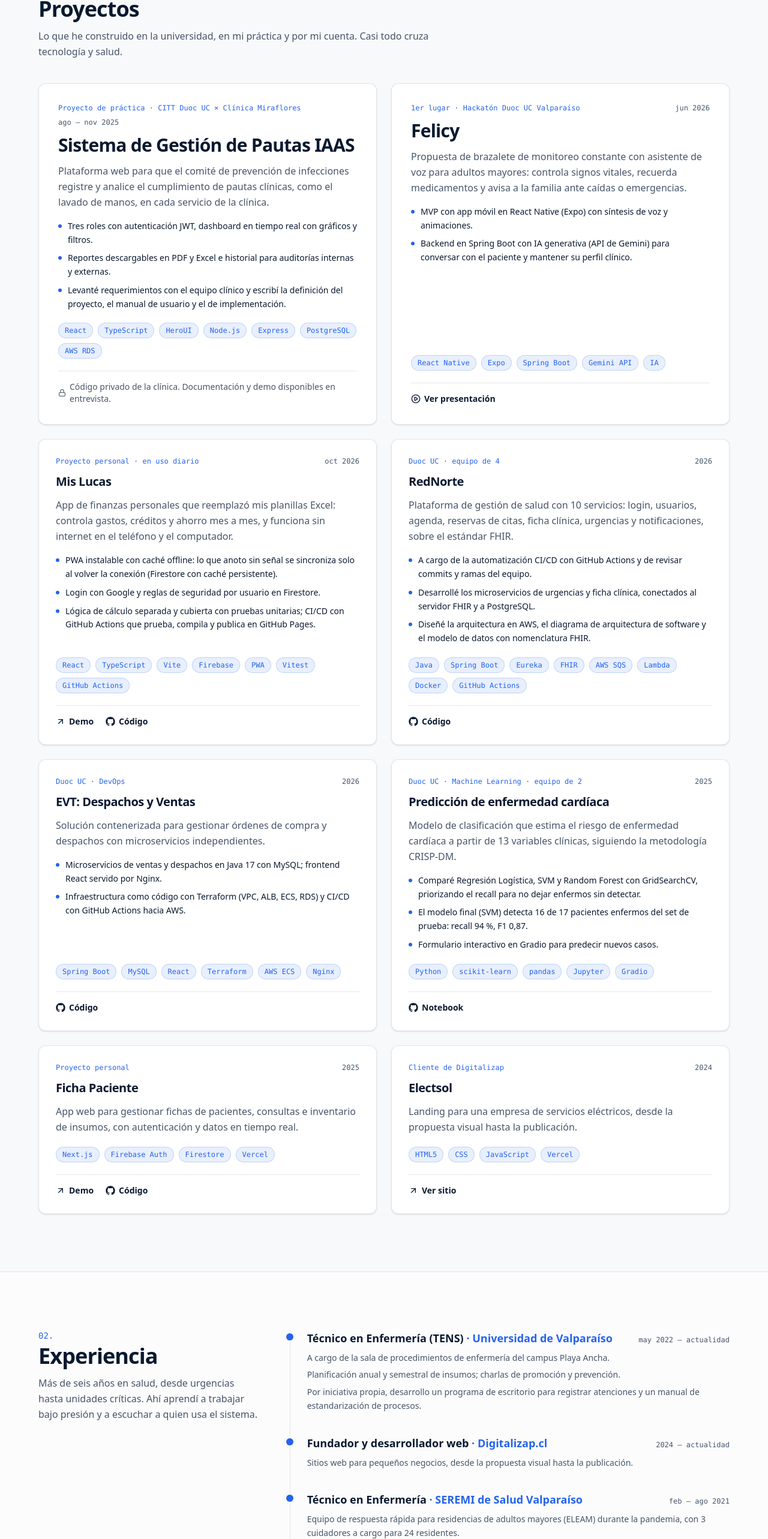
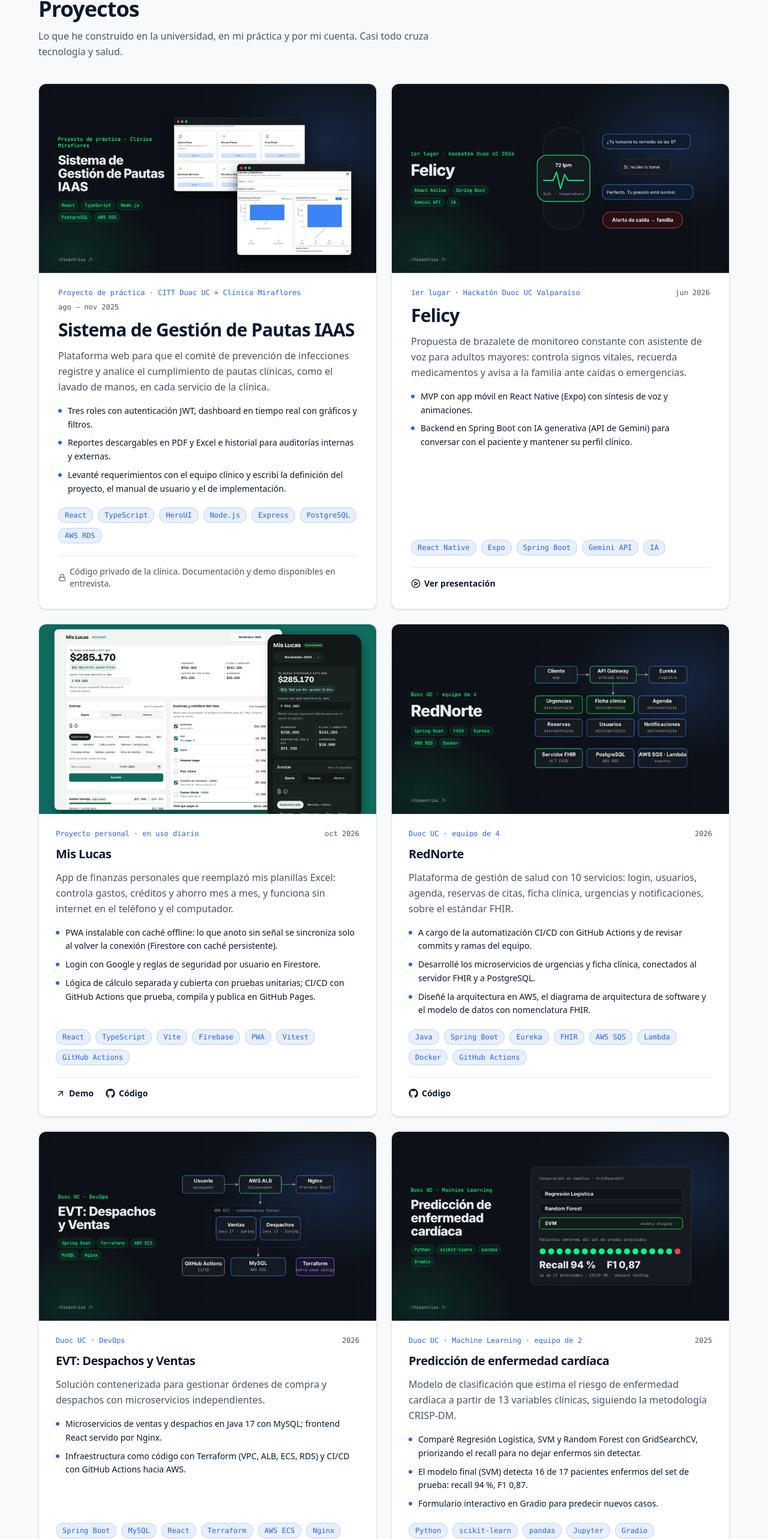
Before and after one commit to diariasHub/diariasHub.github.io, a Next.js app: page / in a window 1280 px wide. Shown: the part 904-3470 px from the top of the page at 60% size. Built offline with nearby package versions, Linux system fonts and the light colour scheme.

Commit message:
Asigna una imagen a cada proyecto del portafolio

```diff
--- a/data/profile.js
+++ b/data/profile.js
@@ -25,6 +25,8 @@ export const profile = {
 export const projects = [
   {
     title: 'Sistema de Gestión de Pautas IAAS',
+    image: '/proyectos/pautas-iaas.jpg',
+    imageAlt: 'Capturas del Sistema de Pautas IAAS: menú principal y dashboard de cumplimiento por servicio',
     context: 'Proyecto de práctica · CITT Duoc UC × Clínica Miraflores',
     period: 'ago – nov 2025',
     featured: true,
@@ -41,6 +43,8 @@ export const projects = [
   },
   {
     title: 'Felicy',
+    image: '/proyectos/felicy.jpg',
+    imageAlt: 'Portada de Felicy: brazalete con monitoreo de pulso y conversación del asistente de voz con el paciente',
     context: '1er lugar · Hackatón Duoc UC Valparaíso',
     period: 'jun 2026',
     featured: true,
@@ -55,6 +59,8 @@ export const projects = [
   },
   {
     title: 'Mis Lucas',
+    image: '/proyectos/mis-lucas.jpg',
+    imageAlt: 'Mis Lucas en escritorio y teléfono, con datos de ejemplo',
     context: 'Proyecto personal · en uso diario',
     period: 'oct 2026',
     description:
@@ -72,6 +78,8 @@ export const projects = [
   },
   {
     title: 'RedNorte',
+    image: '/proyectos/rednorte.jpg',
+    imageAlt: 'Diagrama de arquitectura de RedNorte: API Gateway, microservicios, servidor FHIR, PostgreSQL y AWS',
     context: 'Duoc UC · equipo de 4',
     period: '2026',
     description:
@@ -86,6 +94,8 @@ export const projects = [
   },
   {
     title: 'EVT: Despachos y Ventas',
+    image: '/proyectos/evt-despachos.jpg',
+    imageAlt: 'Diagrama de arquitectura de EVT: balanceador AWS, contenedores en ECS, MySQL en RDS y Terraform',
     context: 'Duoc UC · DevOps',
     period: '2026',
     description:
@@ -99,6 +109,8 @@ export const projects = [
   },
   {
     title: 'Predicción de enfermedad cardíaca',
+    image: '/proyectos/ml-cardiaca.jpg',
+    imageAlt: 'Resumen del modelo de predicción cardíaca: SVM elegido, recall 94 % y F1 0,87',
     context: 'Duoc UC · Machine Learning · equipo de 2',
     period: '2025',
     description:
@@ -113,6 +125,8 @@ export const projects = [
   },
   {
     title: 'Ficha Paciente',
+    image: '/proyectos/ficha-paciente.jpg',
+    imageAlt: 'Portada de Ficha Paciente: esquema de la ficha con consultas, alergias, insumos e historial',
     context: 'Proyecto personal',
     period: '2025',
     description:
@@ -126,6 +140,8 @@ export const projects = [
   },
   {
     title: 'Electsol',
+    image: '/proyectos/electsol.jpg',
+    imageAlt: 'Página de inicio del sitio de Elecsol, empresa de servicios eléctricos',
     context: 'Cliente de Digitalizap',
     period: '2024',
     description: 'Landing para una empresa de servicios eléctricos, desde la propuesta visual hasta la publicación.',
```
